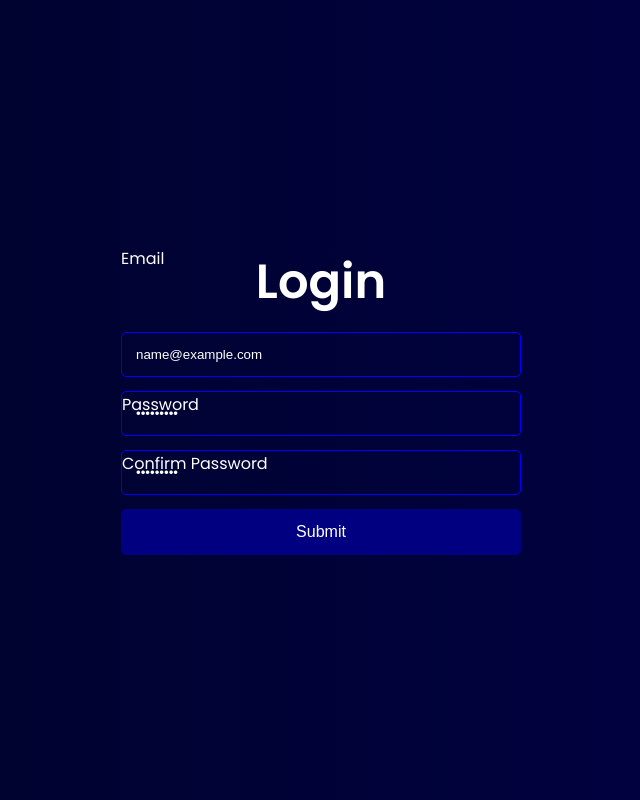
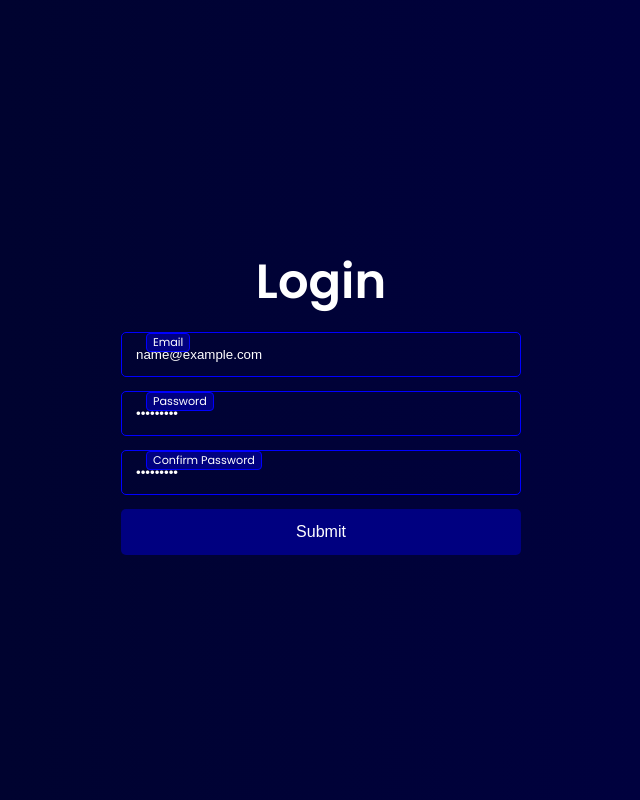
Before and after one commit to BigBen3/Sveltekit-Firebase, a SvelteKit app: page / in a window 1280 px wide. Both pictures are taken after typing "name@example.com", "Sample123", "Sample123" into the empty fields and a click on the button "Submit". Shown: the whole page, without its empty margins (319-959 px from the left). Built offline with nearby package versions, Linux system fonts and the light colour scheme.

Commit message:
added more styles

```diff
--- a/src/components/Authenticate.svelte
+++ b/src/components/Authenticate.svelte
@@ -8,9 +8,10 @@
 <div class="auth-container">
     <form>
         <h1>Login</h1>
-        <!--if email exist then it is above else it will be center-->
-        <p class={email ? " above" : " center"}>Email</p>
+
         <label>
+            <!--if email exist then it is above else it will be center-->
+            <p class={email ? " above" : " center"}>Email</p>
             <input bind:value={email} type="email" placeholder="Email" />
         </label>
         <label>
@@ -92,5 +93,22 @@
         pointer-events: none;
         color: white;
         border-radius: 4px;
+        padding: 0 6px;
+        font-size: 0.8rem;
+    }
+
+    .above {
+        top: 0;
+        left: 24px;
+        background: navy;
+        border: 1px  solid blue;
+        font-size: 0.7rem;
+    }
+
+    .center {
+        top: 50%;
+        left: 6px;
+        border: 1px solid transparent;
+        opacity:  0;
     }
 </style>
```
